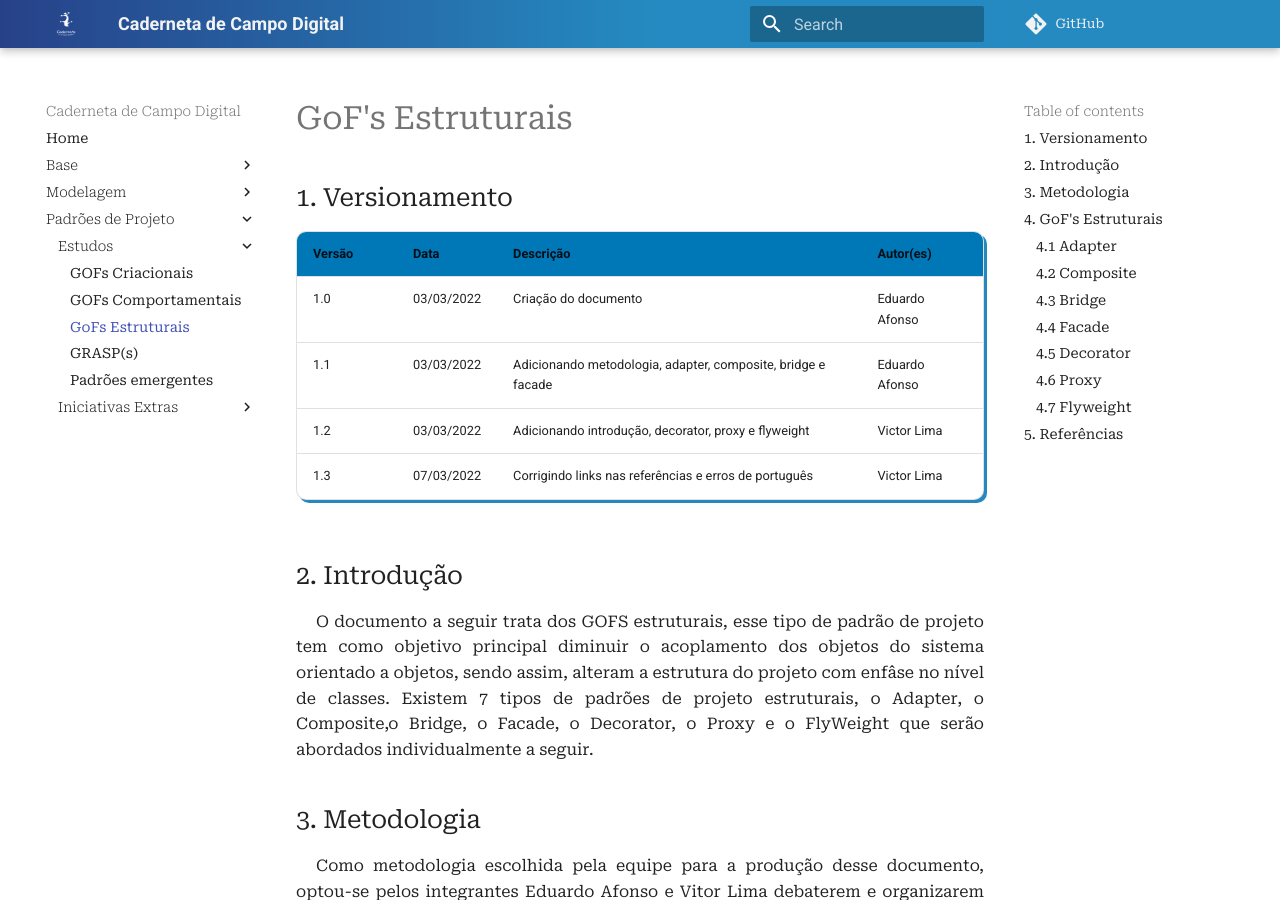
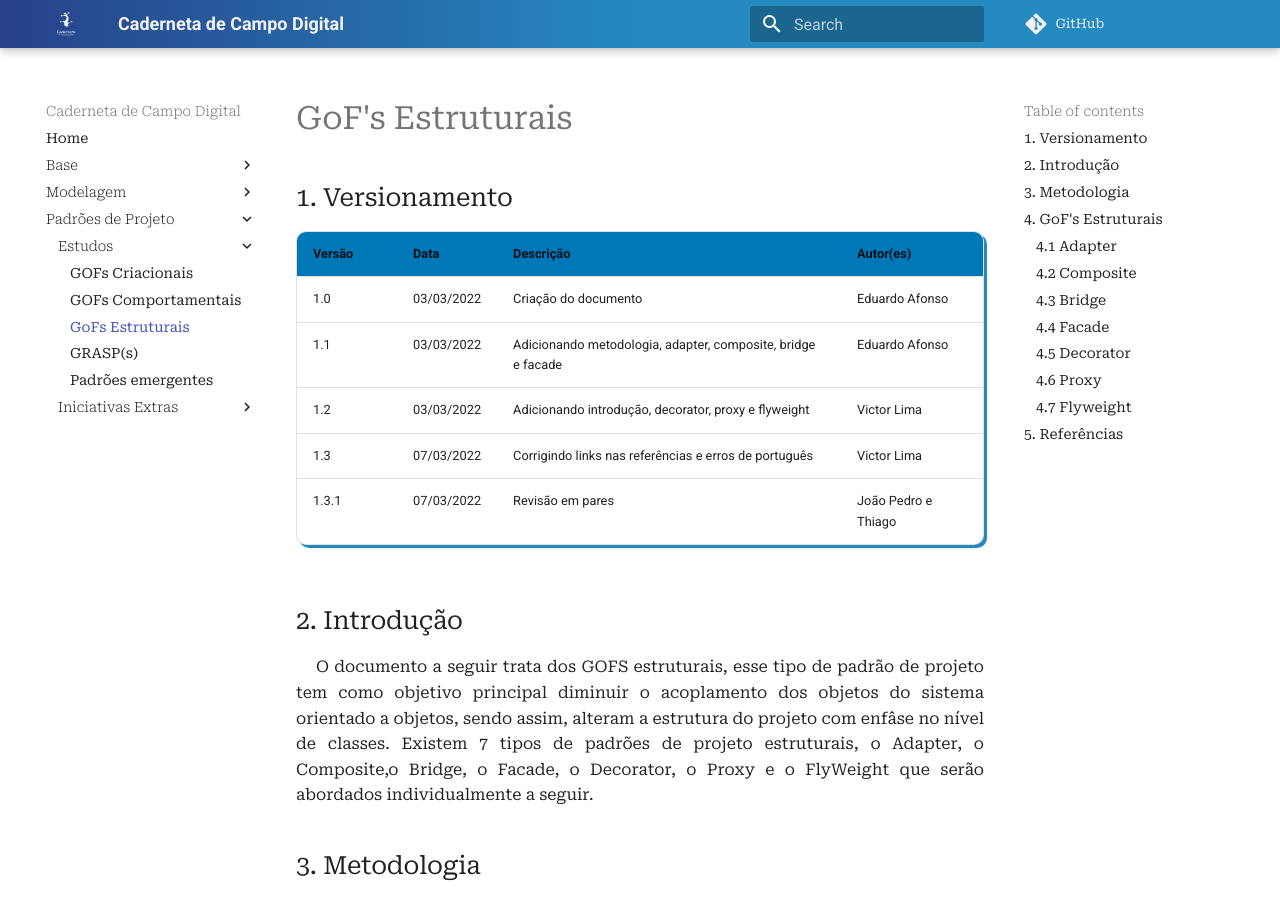
Before and after one commit to UnBArqDsw2021-2/2021.2_G4_CadernetaDeCampoDigital_docs, an MkDocs documentation site: the page built from docs/padroes_projetos/estudos/gofs_estruturais.md, in a window 1280 px wide and 900 px high. Built offline with MkDocs 1.6.1 and Material for MkDocs 9.7.7, drawn with Linux system fonts in a browser that asks for light colours; comment, search, counter and statistics services are not loaded.

Commit message:
Adicionando revisão por pares no versionamento

```diff
--- a/docs/padroes_projetos/estudos/gofs_estruturais.md
+++ b/docs/padroes_projetos/estudos/gofs_estruturais.md
@@ -8,6 +8,7 @@
 | 1.1    | 03/03/2022 | Adicionando metodologia, adapter, composite, bridge e facade| Eduardo Afonso |
 | 1.2    | 03/03/2022 | Adicionando introdução, decorator, proxy e flyweight| Victor Lima |
 | 1.3    | 07/03/2022 | Corrigindo links nas referências e erros de português| Victor Lima |
+| 1.3.1  | 07/03/2022 | Revisão em pares| João Pedro e Thiago |
 
 
 ## 2. Introdução
```
